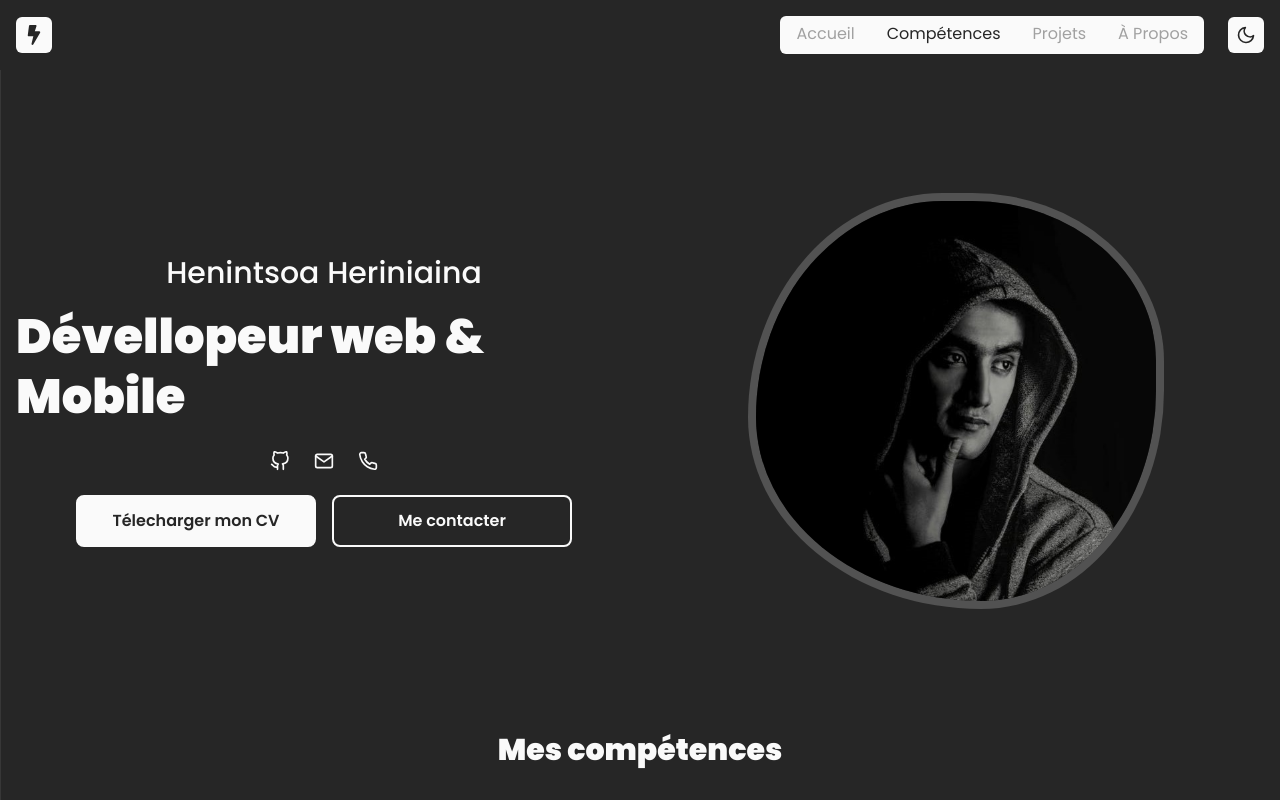
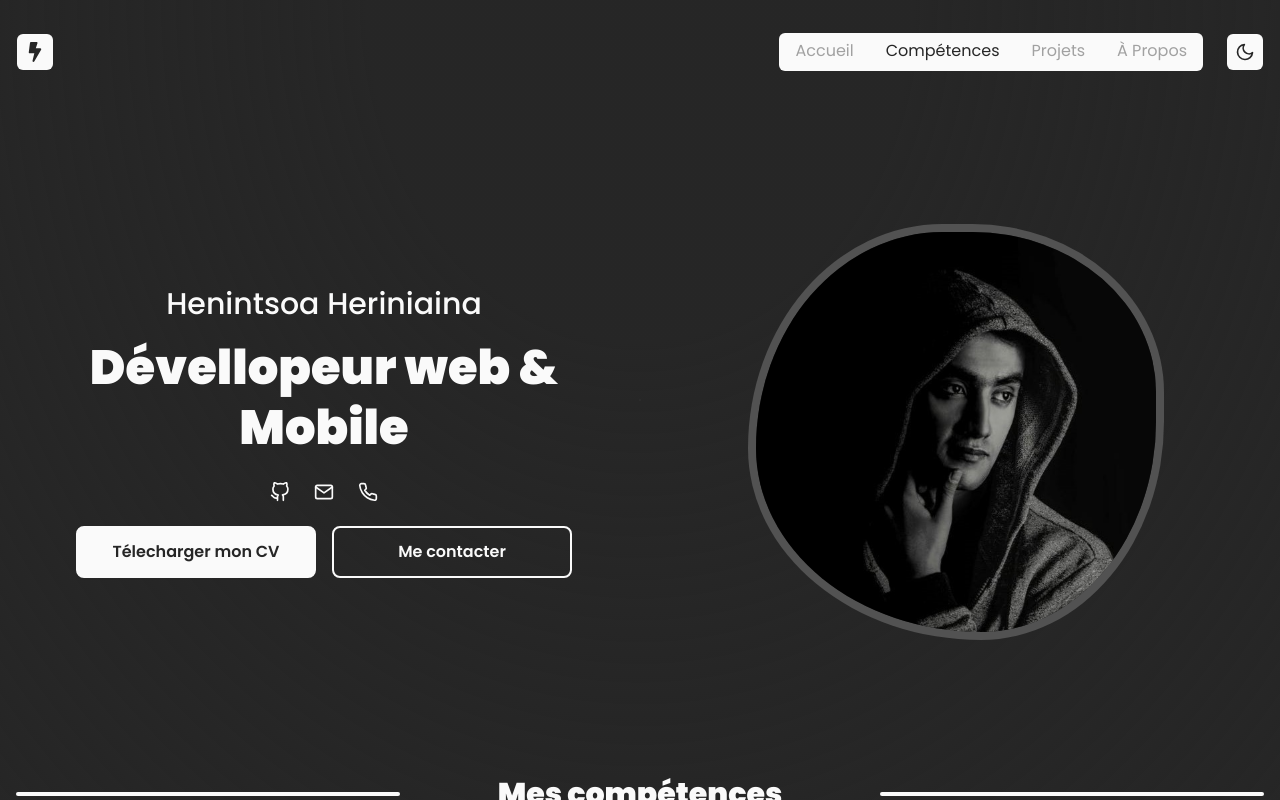
Before and after one commit to henintsoaheriniaina/henintsoa-portfolio, a React (Vite) app: page / in a window 1280 px wide. Shown: the top 800 px of the page. Built offline with nearby package versions, Linux system fonts and the light colour scheme.

Commit message:
add better background pattern

```diff
--- a/src/App.tsx
+++ b/src/App.tsx
@@ -44,16 +44,17 @@ const App = () => {
     <div
       className={`${isDark && "dark"} min-h-screen w-full space-y-4 relative
     bg-neutral-50 dark:bg-neutral-800 text-neutral-800 dark:text-neutral-50
-      bg-[linear-gradient(to_right,rgba(0,0,0,0.08)_1px,transparent_1px),linear-gradient(to_bottom,rgba(0,0,0,0.08)_1px,transparent_1px)]
-      dark:bg-[linear-gradient(to_right,rgba(255,255,255,0.08)_1px,transparent_1px),linear-gradient(to_bottom,rgba(255,255,255,0.08)_1px,transparent_1px)]
-      bg-[size:50px_50px] bg-fixed`}
+    bg-[radial-gradient(circle,rgba(0,0,0,0.3)1.5px,transparent_1.5px)]
+    dark:bg-[radial-gradient(circle,rgba(255,255,255,0.3)1.5px,transparent_1.5px)]
+    bg-[size:2rem_2rem]
+    bg-fixed`}
     >
+      <div className="bg-radial-[at_50%_0%]  from-neutral-50 dark:from-neutral-800 from-30% to-transparent  bg-fixed ">
         <Navbar
           isDark={isDark}
           toggleIsDark={toggleIsDark}
           activeSection={activeSection}
         />
-
         <HeroSection />
         <Skills />
         <section className="section " id="projects">
@@ -63,6 +64,7 @@ const App = () => {
           <h2>À propos</h2>
         </section>
       </div>
+    </div>
   );
 };
 
--- a/src/components/HeroSection.tsx
+++ b/src/components/HeroSection.tsx
@@ -13,7 +13,7 @@ const HeroSection = () => {
         <h3 className="text-xl sm:text-2xl md:text-3xl  md:text-left font-medium">
           Henintsoa Heriniaina
         </h3>
-        <h1 className="font-black text-3xl sm:text-5xl  md:text-left leading-tight">
+        <h1 className="font-black text-3xl sm:text-5xl text-center  md:text-left xl:text-center leading-tight">
           Dévellopeur web & Mobile
         </h1>
         <div className="flex items-center justify-center md:text-left  md:justify-start  gap-4">
--- a/src/components/Navbar.tsx
+++ b/src/components/Navbar.tsx
@@ -11,8 +11,8 @@ type Props = {
 const Navbar = ({ isDark, toggleIsDark, activeSection }: Props) => {
   const [isMenuOpen, setIsMenuOpen] = useState(false);
   return (
-    <div className="dark:bg-neutral-800 bg-neutral-50 sticky top-0 right-0 z-10 ">
-      <div className="container mx-auto  flex items-center justify-between left-0 py-4 px-4 ">
+    <div className="sticky top-0 right-0 z-10 border border-transparent ">
+      <div className="max-w-7xl mx-auto  flex items-center justify-between left-0 py-4 px-4 md:mt-4 ">
         <div className=" icon ">
           <FaBolt className="text-xl" />
         </div>
--- a/src/components/SkillSection.tsx
+++ b/src/components/SkillSection.tsx
@@ -7,7 +7,7 @@ const SkillSection = ({ title }: Props) => {
   const filteredSkills = Skills.filter((s) => s.type === title);
   return (
     <div className="flex flex-col gap-8">
-      <h3 className="text-2xl text-center capitalize my-8">{title}</h3>
+      <h3 className="text-2xl text-center capitalize lg:text-left">{title}</h3>
       <div className="grid grid-cols-1 lg:grid-cols-3 gap-10 sm:px-12 md:px-0">
         {filteredSkills.map((s) => (
           <SkillCard key={s.title} skill={s} />
--- a/src/components/Skills.tsx
+++ b/src/components/Skills.tsx
@@ -3,7 +3,13 @@ import SkillSection from "./SkillSection";
 const Skills = () => {
   return (
     <section className="section space-y-12" id="skills">
-      <h2 className="font-black text-3xl text-center ">Mes compétences</h2>
+      <div className="flex items-center justify-center gap-12">
+        <div className="hidden sm:block h-1 w-full bg-neutral-800 dark:bg-neutral-50 rounded-full"></div>
+        <h2 className="font-black min-w-fit text-3xl text-center w-full ">
+          Mes compétences
+        </h2>
+        <div className="hidden sm:block h-1 w-full bg-neutral-800 dark:bg-neutral-50 rounded-full"></div>
+      </div>
       <SkillSection title="backend" />
       <SkillSection title="frontend" />
     </section>
--- a/src/index.css
+++ b/src/index.css
@@ -17,7 +17,7 @@ html {
 }
 @layer components {
   .section {
-    @apply min-h-[70vh] container mx-auto px-4  pt-[70px];
+    @apply min-h-[70vh] max-w-7xl mx-auto px-4  pt-32;
   }
 
   .nav-link,
```
Lines whose indentation alone changed are shown as unchanged.
